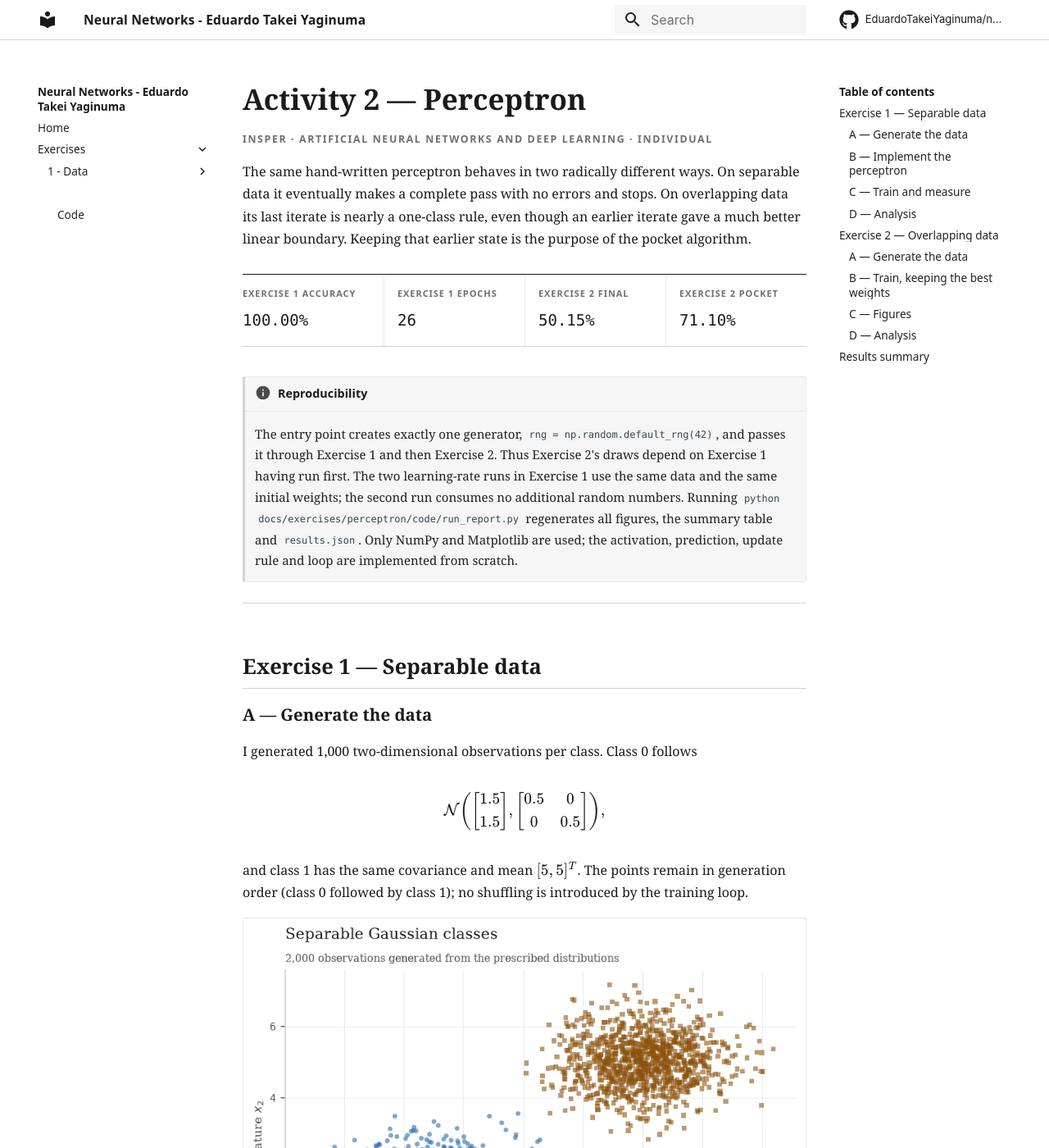
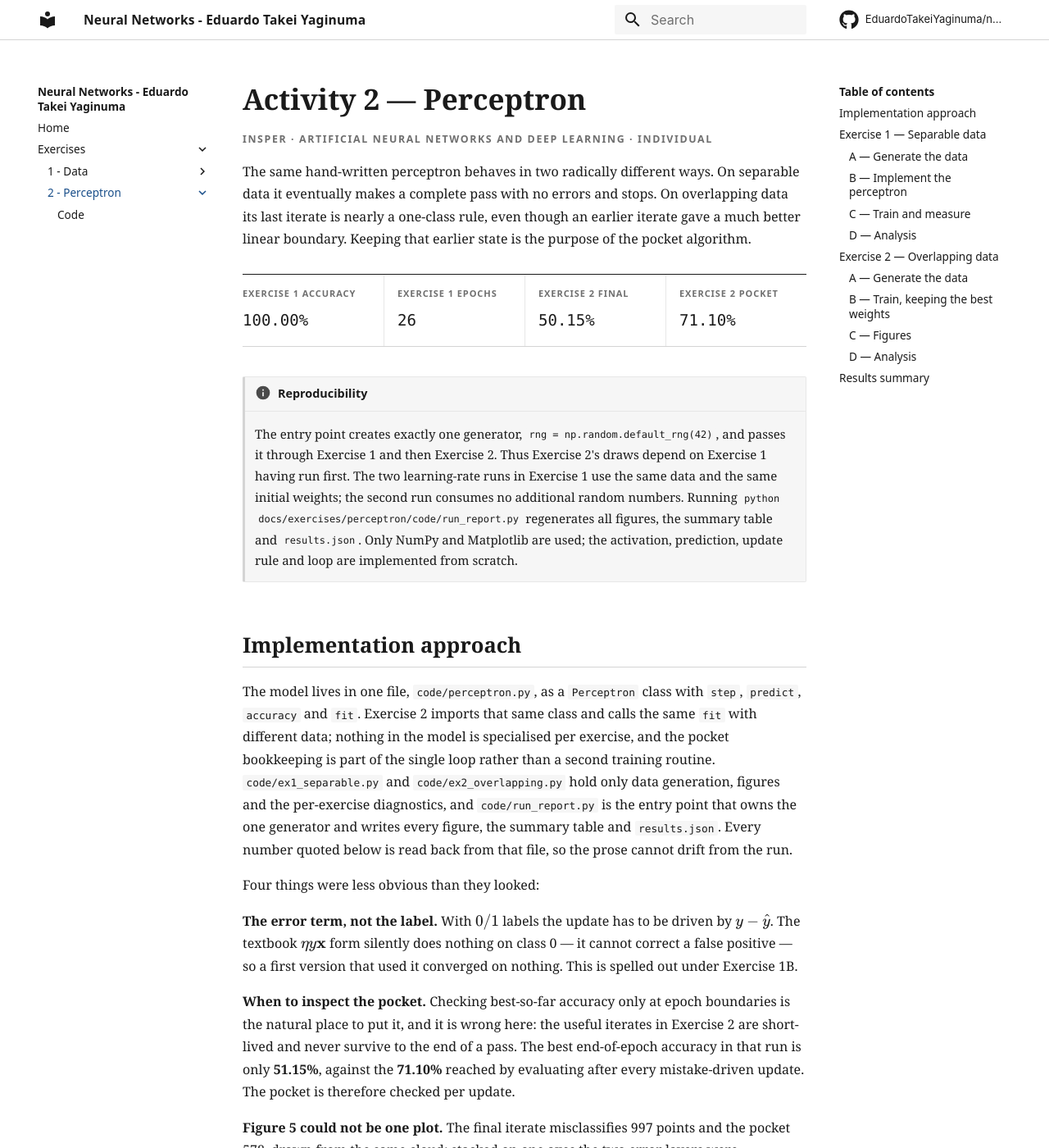
Before and after one commit to EduardoTakeiYaginuma/neural-networks, an MkDocs documentation site: the page built from docs/exercises/perceptron/index.md, in a window 1280 px wide and 1400 px high. Shown: the whole window at 82% size. Built offline with MkDocs 1.6.1 and Material for MkDocs 9.7.7, drawn with Linux system fonts in a browser that asks for light colours; comment, search, counter and statistics services are not loaded; some of the changed text lies outside the part shown.

Commit message:
Refine perceptron exercise documentation and accuracy calculations
- Updated `best_linear_accuracy` function to use a finer angle grid (72001 angles) for improved accuracy reporting.
- Revised documentation in `index.md` to clarify implementation details and accuracy metrics.
- Adjusted accuracy results in `results.json` to reflect the new best linear accuracy of 71.95%.
- Enhanced CSS styles to ensure proper variable overrides for consistent theming.
- Updated Jupyter notebook to align with changes in accuracy reporting and documentation.

```diff
--- a/docs/exercises/perceptron/code/ex2_overlapping.py
+++ b/docs/exercises/perceptron/code/ex2_overlapping.py
@@ -35,13 +35,17 @@
     return 0.5 * (1.0 + math.erf(z / math.sqrt(2.0)))
 
 
-def best_linear_accuracy(X, y, n_angles=721):
-    """Exhaustively search directions and thresholds for the best line.
+def best_linear_accuracy(X, y, n_angles=72001):
+    """Search directions and thresholds for the best line on this sample.
 
     For each candidate normal direction the projections are sorted once and
     every threshold is scored at once from cumulative class counts, so the
     whole sweep stays cheap.  This is the empirical ceiling any perceptron
     boundary could reach on the realized sample.
+
+    The default grid is 0.0025 degrees apart.  The result is converged there:
+    a ten-times finer sweep (720,001 angles) returns the same 71.95%, while a
+    coarser 721-angle grid misses it and reports 71.90%.
     """
 
     n = len(y)
--- a/docs/exercises/perceptron/index.md
+++ b/docs/exercises/perceptron/index.md
@@ -30,6 +30,43 @@
     figures, the summary table and `results.json`. Only NumPy and Matplotlib are
     used; the activation, prediction, update rule and loop are implemented from
     scratch.
+
+## Implementation approach
+
+The model lives in one file, `code/perceptron.py`, as a `Perceptron` class with
+`step`, `predict`, `accuracy` and `fit`. Exercise 2 imports that same class and
+calls the same `fit` with different data; nothing in the model is specialised
+per exercise, and the pocket bookkeeping is part of the single loop rather than
+a second training routine. `code/ex1_separable.py` and `code/ex2_overlapping.py`
+hold only data generation, figures and the per-exercise diagnostics, and
+`code/run_report.py` is the entry point that owns the one generator and writes
+every figure, the summary table and `results.json`. Every number quoted below is
+read back from that file, so the prose cannot drift from the run.
+
+Four things were less obvious than they looked:
+
+**The error term, not the label.** With \(0/1\) labels the update has to be
+driven by \(y-\hat y\). The textbook \(\eta y\mathbf{x}\) form silently does
+nothing on class 0 — it cannot correct a false positive — so a first version
+that used it converged on nothing. This is spelled out under Exercise 1B.
+
+**When to inspect the pocket.** Checking best-so-far accuracy only at epoch
+boundaries is the natural place to put it, and it is wrong here: the useful
+iterates in Exercise 2 are short-lived and never survive to the end of a pass.
+The best end-of-epoch accuracy in that run is only **51.15%**, against the
+**71.10%** reached by evaluating after every mistake-driven update. The pocket
+is therefore checked per update.
+
+**Figure 5 could not be one plot.** The final iterate misclassifies 997 points
+and the pocket 578, drawn from the same cloud; stacked on one axes the two error
+layers were unreadable. The figure keeps the panel the statement asks for — both
+boundaries over the data — and adds one panel per error set beside it.
+
+**Stating the ceiling instead of asserting it.** The statement says the best
+line scores "about 73%". Rather than quote that, the report computes the
+Bayes-optimal linear accuracy in closed form and sweeps directions and
+thresholds on the realized sample. The sweep needs a fine angular grid: a
+721-direction grid reports 71.90% and a converged one reports 71.95%.
 
 ---
 
@@ -244,10 +281,11 @@
 means, where the classes project to normals separated by
 \(d=\lVert\boldsymbol\mu_1-\boldsymbol\mu_0\rVert=\sqrt2\) with
 \(\sigma=\sqrt{1.5}\); its accuracy is
-\(\Phi\!\left(d/2\sigma\right)=\mathbf{71.81\%}\). Sweeping all directions and
-all thresholds on the realized sample gives a best attainable **71.90%**. The
-pocket therefore sits **0.80 percentage points** below the best line that
-exists, while the last iterate sits more than 21 points below it.
+\(\Phi\!\left(d/2\sigma\right)=\mathbf{71.81\%}\). Sweeping 72,001 directions
+and every threshold on the realized sample gives a best attainable **71.95%**;
+a ten-times finer sweep returns the same value. The pocket therefore sits
+**0.85 percentage points** below the best line that exists, while the last
+iterate sits more than 21 points below it.
 
 #### Figure 3 versus Figure 6
 
--- a/docs/stylesheets/extra.css
+++ b/docs/stylesheets/extra.css
@@ -12,7 +12,14 @@
    verticals, no zebra - the column gutters do the separating.
    --------------------------------------------------------------------------- */
 
-:root {
+/* Material puts data-md-color-scheme on <body>, and its own palette block is
+   `:root,[data-md-color-scheme=default]`. Overriding only :root (= <html>) loses
+   every variable inside <body>, because the closer declaration wins there — in
+   particular --md-typeset-a-color, which Material resets to --md-primary-fg-color
+   (white here), painting active nav links and prose links white on white.
+   Declaring on both selectors keeps these overrides in force inside the page. */
+:root,
+[data-md-color-scheme="default"] {
   --serif: Charter, "Bitstream Charter", "Sitka Text", Cambria, Georgia,
            "Times New Roman", serif;
   --sans:  system-ui, -apple-system, "Segoe UI", Roboto, Helvetica, Arial,
--- a/requirements.txt
+++ b/requirements.txt
@@ -3,6 +3,8 @@
 pandas
 matplotlib
 seaborn
+# Activity 1 only (PCA, split, imputation, encoding). Activity 2 does not import
+# it: the perceptron is hand-written on NumPy alone.
 scikit-learn
 # site (pinned: MkDocs 2.0 is backward-incompatible)
 mkdocs-material==9.7.7
```
Also changed, not shown: 2 other files.
